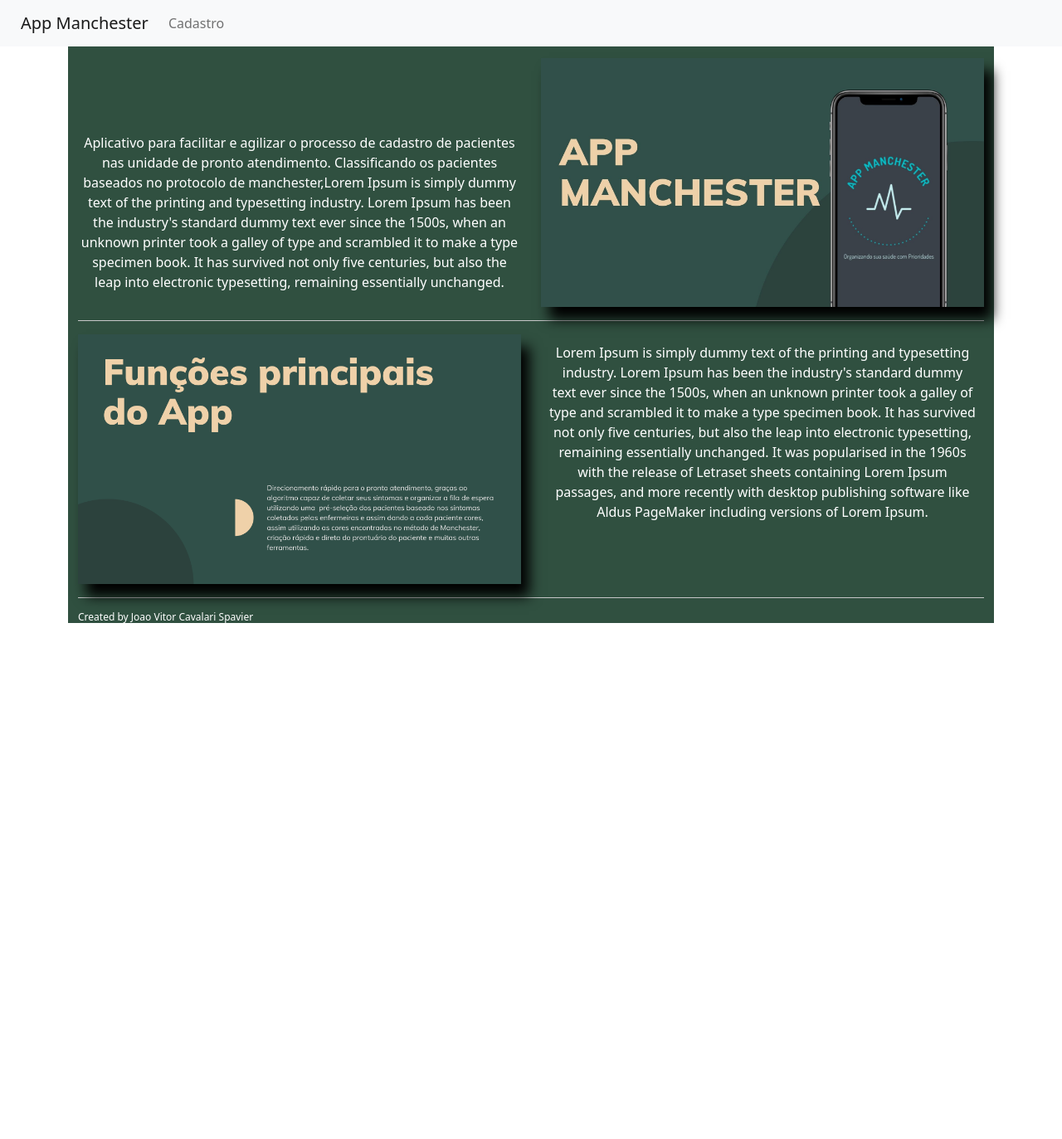
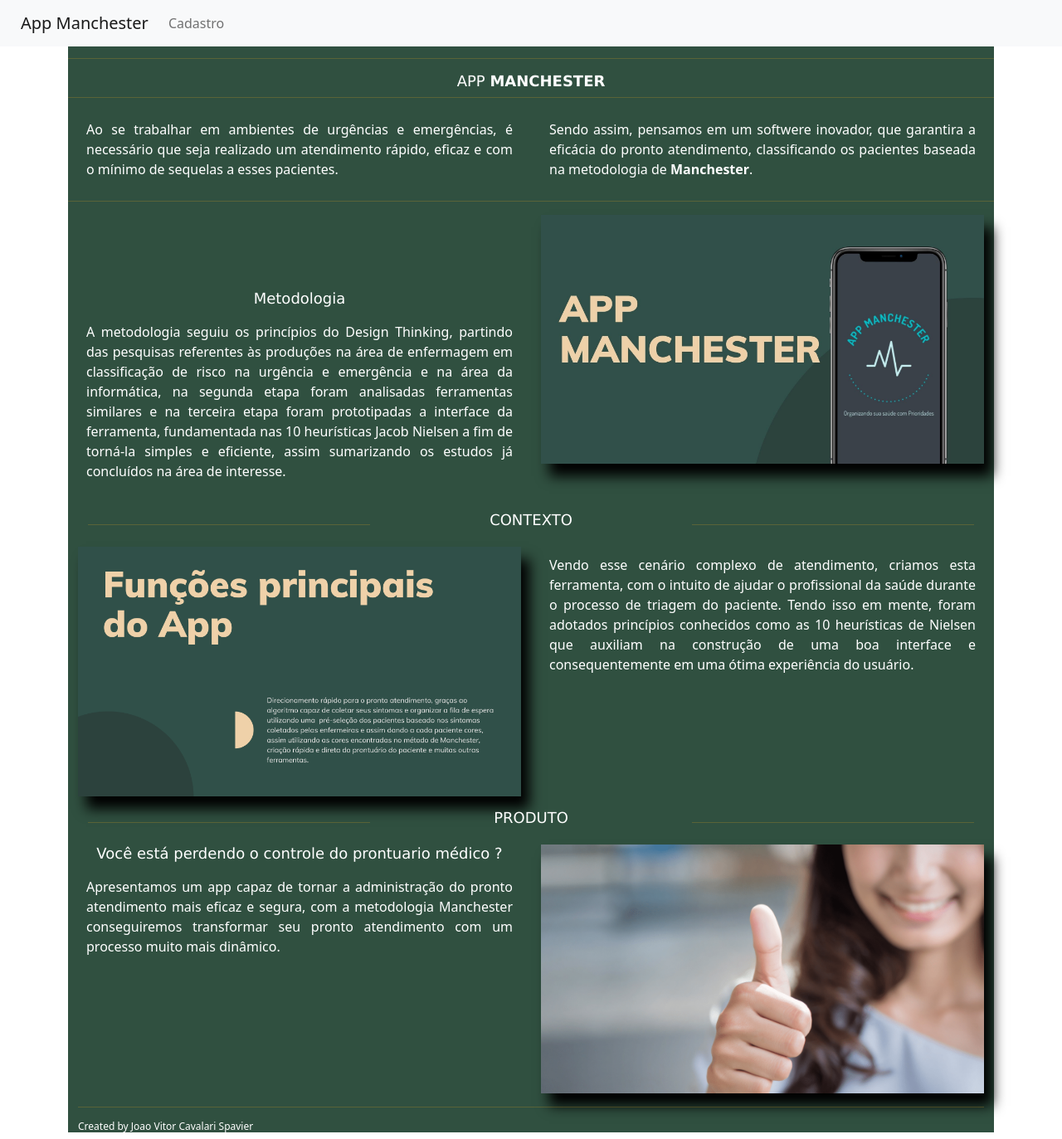
Before and after one commit to Cavalari0100/appmanchesterfront, a React (Create React App) app: page / in a window 1280 px wide. Shown: the whole page at 83% size. Before the commit the page ends 800 px from the top, so only its background shows below. Built offline with nearby package versions, Linux system fonts and the light colour scheme.

Commit message:
Estilizacao da primeira pagina

```diff
--- a/src/components/Paginas/FirstPage/FirstPage.css
+++ b/src/components/Paginas/FirstPage/FirstPage.css
@@ -1,4 +1,18 @@
 p.body-text{
     color:white;
     padding: 10px;
+    text-align: justify;
 }
+h1.textTitulo{
+    color: white;
+    font-size: 18px;
+    text-align: center;
+    font-family: Verdana, Geneva, Tahoma, sans-serif;
+
+}
+hr.linhasSeparatorias{
+    background-color: rgb(211, 155, 35);
+}
+p.textoPgInit{
+    color: white;
+}
--- a/src/components/Paginas/FirstPage/FirstPage.js
+++ b/src/components/Paginas/FirstPage/FirstPage.js
@@ -10,9 +10,38 @@ class FirstPage extends Component {
             <div>
                 <Container style={{ backgroundColor: "#305040" }}>
                     <Row style={{ paddingTop: 70 }}>
+                        <hr className="linhasSeparatorias"></hr>
+
+                        <h1 className="textTitulo">APP <b>MANCHESTER</b></h1>
+
+                        <hr className="linhasSeparatorias"></hr>
+                        <Col md={6}>
+                            <p className="body-text">
+                                Ao se trabalhar em ambientes de urgências e emergências, é necessário que
+                                seja realizado um atendimento rápido, eficaz e com o mínimo de sequelas a esses
+                                pacientes.
+                            </p>
+                        </Col>
+                        <Col md={6}>
+                            <p className="body-text">
+                                Sendo assim, pensamos em um softwere inovador,
+                                que garantira a eficácia do pronto atendimento, classificando os pacientes baseada
+                                na metodologia de <b>Manchester</b>.
+                            </p>
+                        </Col>
+                        <hr className="linhasSeparatorias"></hr>
+                    </Row>
+                </Container>
+                <Container style={{ backgroundColor: "#305040" }}>
+                    <Row>
                         <Col style={{ paddingTop: 90, color: "white" }} md={6}>
-                            <p>Aplicativo para facilitar e agilizar o processo de cadastro de pacientes nas unidade de pronto atendimento. Classificando
-                                os pacientes baseados no protocolo de manchester,Lorem Ipsum is simply dummy text of the printing and typesetting industry. Lorem Ipsum has been the industry's standard dummy text ever since the 1500s, when an unknown printer took a galley of type and scrambled it to make a type specimen book. It has survived not only five centuries, but also the leap into electronic typesetting, remaining essentially unchanged.
+                            <h1 className="textTitulo"> Metodologia </h1>
+                            <p className="body-text">A metodologia seguiu os princípios do Design Thinking, partindo das pesquisas
+                                referentes às produções na área de enfermagem em classificação de risco na urgência e
+                                emergência e na área da informática, na segunda etapa foram analisadas ferramentas
+                                similares e na terceira etapa foram prototipadas a interface da ferramenta, fundamentada
+                                nas 10 heurísticas Jacob Nielsen a fim de torná-la simples e eficiente, assim sumarizando
+                                os estudos já concluídos na área de interesse.
                             </p>
                         </Col>
                         <Col md={6}>
@@ -27,9 +56,13 @@ class FirstPage extends Component {
                             </div>
                         </Col>
                     </Row>
-                    <div style={{ backgroundColor: "white" }}>
-                        <hr></hr>
-                    </div>
+                    <Container>
+                        <Row style={{paddingTop:10,paddingBottom:10}}>
+                        <Col md={4}><hr className="linhasSeparatorias"></hr></Col>
+                        <Col md={4}><h1 className="textTitulo">CONTEXTO</h1></Col>
+                        <Col md={4}><hr className="linhasSeparatorias"></hr></Col>
+                        </Row>
+                    </Container>
                     <Row>
                         <Col md={6} >
                             <div>
@@ -42,15 +75,45 @@ class FirstPage extends Component {
                             </div>
                         </Col>
                         <Col md={6}>
-                            <p className="body-text">Lorem Ipsum is simply dummy text of the printing and typesetting industry. Lorem Ipsum has been the industry's standard dummy text ever since the 1500s, when an unknown printer took a galley of type and scrambled it to make a type specimen book. It has survived not only five centuries, but also the leap into electronic typesetting, remaining essentially unchanged. It was popularised in the 1960s with the release of Letraset sheets containing Lorem Ipsum passages, and more recently with desktop publishing software like Aldus PageMaker including versions of Lorem Ipsum.</p>
+                            <p className="body-text">Vendo esse cenário complexo de atendimento, criamos esta ferramenta,
+                                com o intuito de ajudar o profissional da saúde durante o processo de triagem do paciente.
+                                Tendo isso em mente, foram adotados princípios conhecidos como as 10 heurísticas de
+                                Nielsen que auxiliam na construção de uma boa interface e consequentemente em uma
+                                ótima experiência do usuário.</p>
+                        </Col>
+                    </Row>
+                    <Container>
+                        <Row style={{paddingTop:15,paddingBottom:10}}>
+                        <Col md={4}><hr className="linhasSeparatorias"></hr></Col>
+                        <Col md={4}><h1 className="textTitulo">PRODUTO</h1></Col>
+                        <Col md={4}><hr className="linhasSeparatorias"></hr></Col>
+                        </Row>
+                    </Container>
+                    <Row>
+                        <Col md={6}>
+                            <h1 className="textTitulo">Você está perdendo o controle do prontuario médico ?</h1>
+                            <p className="body-text">Apresentamos um app capaz de tornar a administração do pronto
+                                atendimento mais eficaz e segura, com a metodologia Manchester conseguiremos transformar
+                                seu pronto atendimento com um processo muito mais dinâmico. </p>
+                        </Col>
+                        <Col md={6} >
+                            <div>
+                                <img
+                                    src={process.env.PUBLIC_URL + "/img3FirstPage.png"}
+                                    width="100%"
+                                    alt="logo"
+                                    style={{ boxShadow: "10px 15px 15px black" }}
+                                />
+                            </div>
                         </Col>
                     </Row>
 
 
+
                     <footer>
-                        <div style={{ backgroundColor: "white" }}>
-                            <hr></hr>
-                        </div>
+
+                        <hr className="linhasSeparatorias"></hr>
+
                         <h5 style={{ color: "white", fontSize: 12, textAlign: "left" }}>Created by Joao Vitor Cavalari Spavier</h5>
                     </footer>
                 </Container>
--- a/src/index.css
+++ b/src/index.css
@@ -5,6 +5,8 @@ body {
     sans-serif;
   -webkit-font-smoothing: antialiased;
   -moz-osx-font-smoothing: grayscale;
+
+
 }
 
 code {
```
Also changed, not shown: public/img3FirstPage.png (added).
